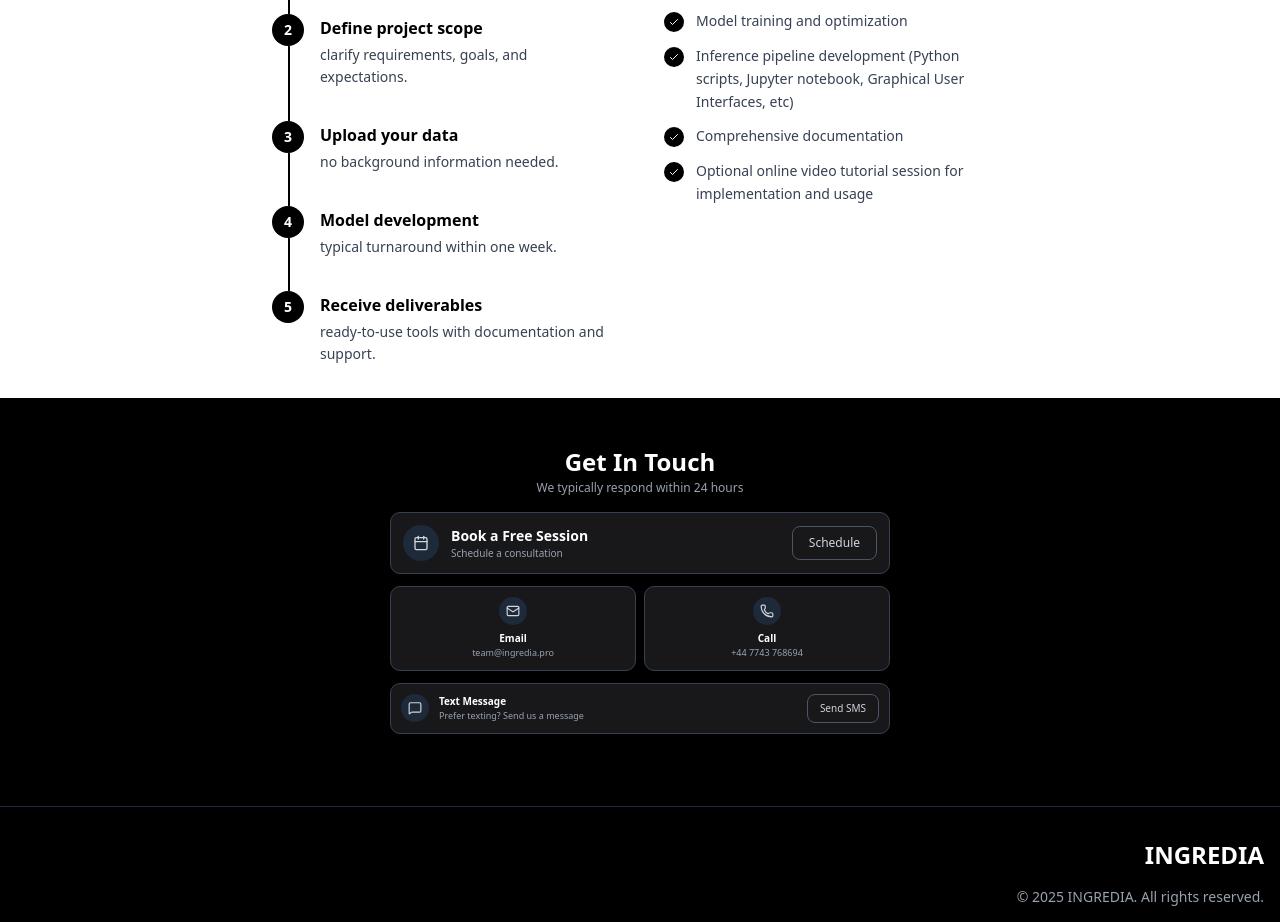
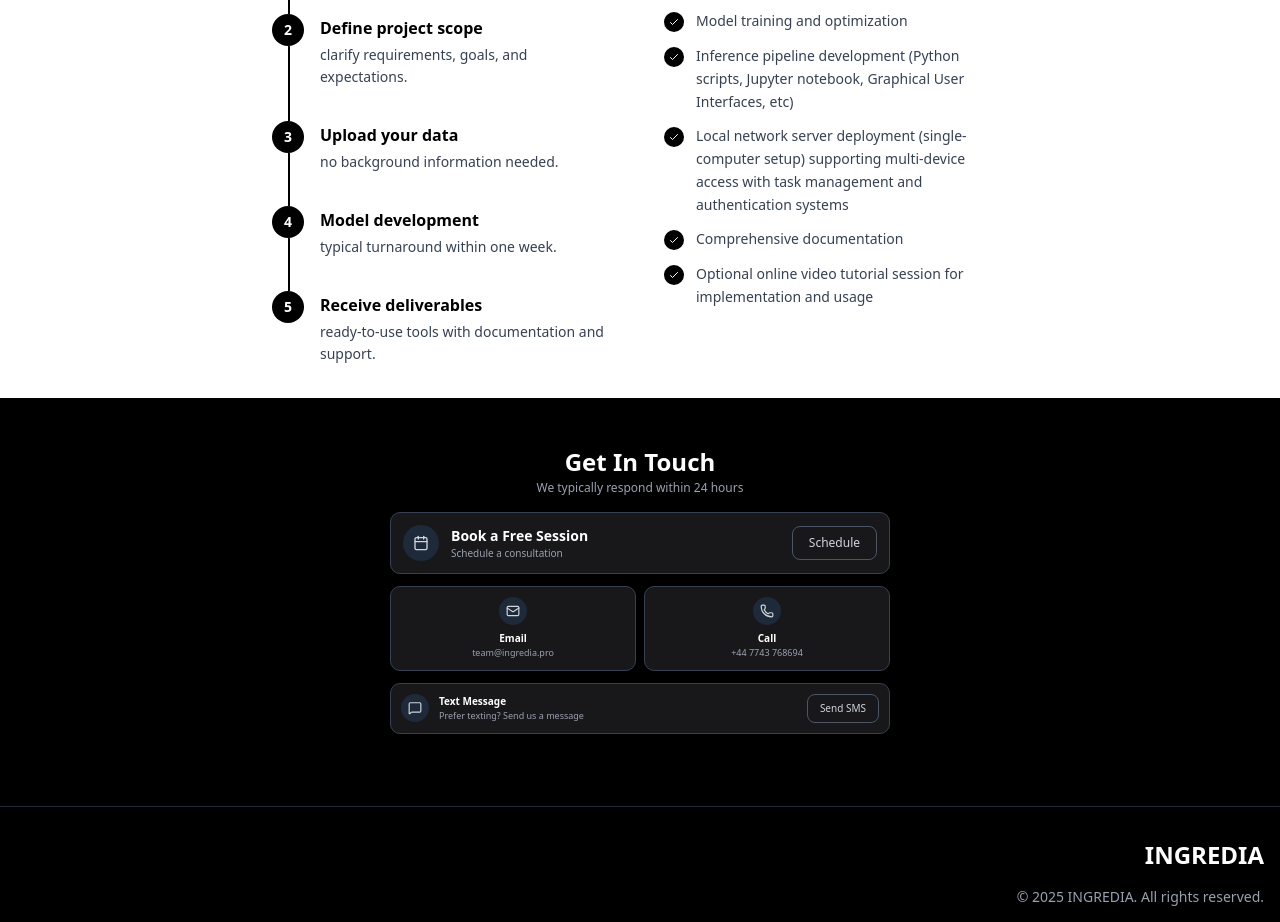
Before and after one commit to pakaLFZ/INGREDIENT-website, a Next.js app: page / in a window 1280 px wide. Shown: the part 2268-3190 px from the top of the page. Built offline with nearby package versions, Linux system fonts and the light colour scheme.

Commit message:
Update service.tsx

```diff
--- a/components/service.tsx
+++ b/components/service.tsx
@@ -39,6 +39,7 @@ const Service = () => {
     "Computer vision architecture design",
     "Model training and optimization",
     "Inference pipeline development (Python scripts, Jupyter notebook, Graphical User Interfaces, etc)",
+    "Local network server deployment (single-computer setup) supporting multi-device access with task management and authentication systems",
     "Comprehensive documentation",
     "Optional online video tutorial session for implementation and usage",
   ];
```
